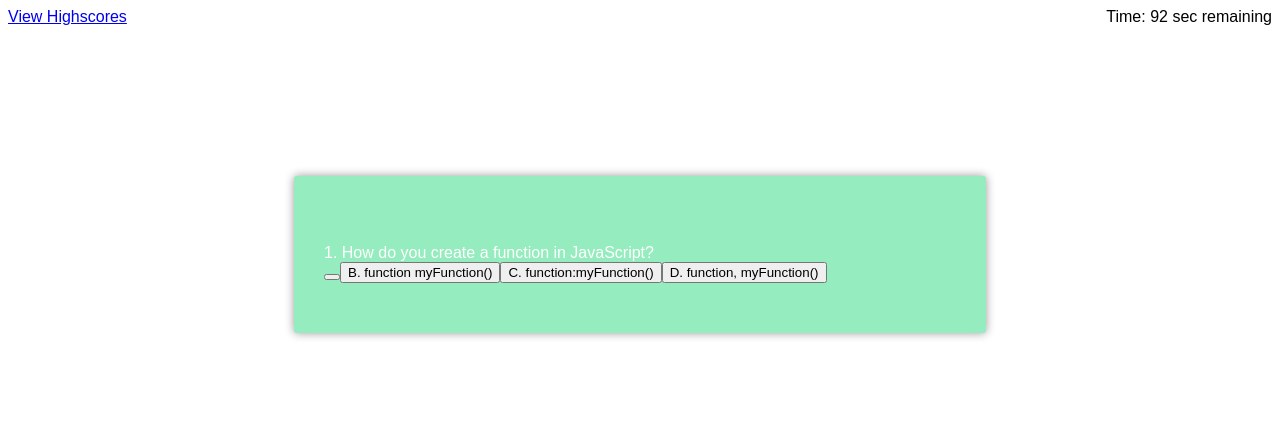
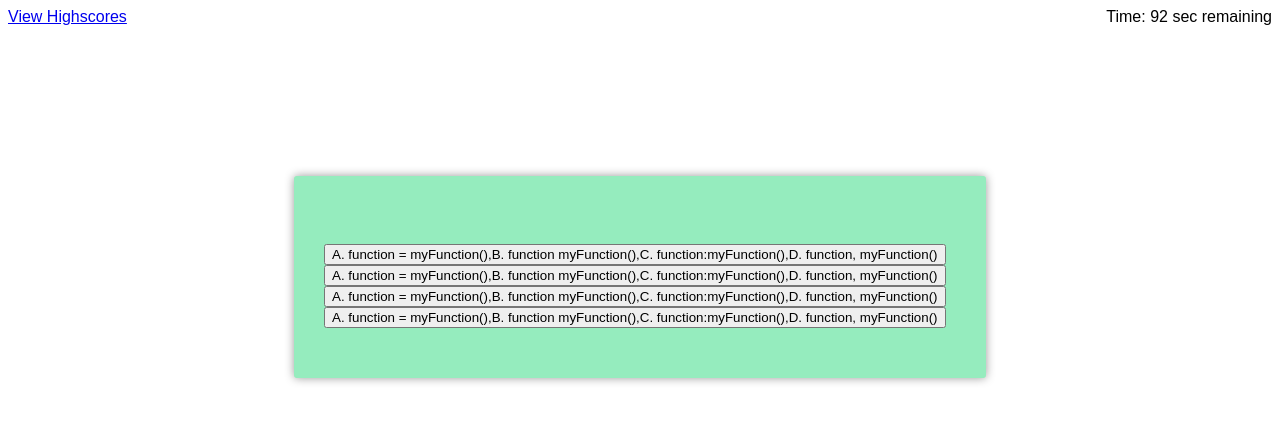
Before and after one commit to LexMastro/coding-quiz, a plain HTML site: page index.html in a window 1280 px wide. Both pictures are taken after a click on the element "Start". Drawn offline with Linux system fonts and the light colour scheme.

Commit message:
update script file

```diff
--- a/Assets/script.js
+++ b/Assets/script.js
@@ -14,60 +14,40 @@ highScores = JSON.parse(localStorage.getItem("highscores")) || [];
 
 var quizQuestions = [
     {
-        question: "1. How do you create a function in JavaScript?",
-        answers: [
-            { Text: "A. function = myFunction()", correct: false },
-            { text: "B. function myFunction()", correct: true },
-            { text: "C. function:myFunction()", correct: false },
-            { text: "D. function, myFunction()", correct: false }
-        ]
+        title:  "1. How do you create a function in JavaScript?",
+        choices: ["A. function = myFunction()", "B. function myFunction()", "C. function:myFunction()", "D. function, myFunction()"],
+        answer: "B. function myFunction()"
+    },
+
+    {
+        title:  "2. Which is the correct way to write an IF statement in JavaScript?",
+        choices: ["A. if (i == 5)",  "B. if i == 5 then", "C. if i = 5 then", "if i - 5 then"],
+        answer: "A. if (i == 5)"
+    },
+
+    {
+        title:  "3. How do you add a comment in a JavaScript?",
+        choices: [ "A. <!-- This is a comment-->", "B. //This is a comment",  "C. 'This is a comment'", "D. **This is a comment**"],
+        answer: "B. //This is a comment"
+    },
+
+    {
+        title:  "4. What is the correct way to write a JavaScript array?",
+        choices: ["A. var colors = (1:'red', 2:'green', 3:'blue'),", "B. var colors = 1 = ('red'), 2 = ('green'), 3 = ('blue)", "C. var colors = 'red, 'green, 'blue'", "D. var = colors ['red', 'blue', 'green']"],
+        answer: "D. var = colors ['red', 'blue', 'green']"
+    },
+
+    {
+        title:  "5. How do you declare a JavaScript variable?",
+        choices: ["A. v personName;", "B. var personName;",  "C. variable personName;"],
+        answer: "B. var personName;"
 
     },
+
     {
-        question: "Which is the correct way to write an IF statement in JavaScript?",
-        answers: [
-            { text: "if (i == 5)", correct: true },
-            { text: "if i == 5 then", correct: false },
-            { text: "if i = 5 then", correct: false },
-            { text: "if i - 5 then", correct: false }
-        ]
-
-    },
-    {
-        question: "How do you add a comment in a JavaScript?",
-        answers: [
-            { text: "<!-- This is a comment-->", correct: false },
-            { text: "//This is a comment", correct: true },
-            { text: "'This is a comment'", correct: false },
-            { text: "**This is a comment**", correct: false }
-        ]
-
-    }, {
-        question: "What is the correct way to write a JavaScript array?",
-        answers: [
-            { text: "var colors = (1:'red', 2:'green', 3:'blue'),", correct: false },
-            { text: "var colors = 1 = ('red'), 2 = ('green'), 3 = ('blue)", correct: false },
-            { text: "var colors = 'red, 'green, 'blue'", correct: false },
-            { text: "var colors ['red', 'blue', 'green']", correct: true }
-        ]
-
-    },
-    {
-        question: "How do you declare a JavaScript variable?",
-        answers: [
-            { text: "v personName;", correct: false },
-            { text: "var personName;", correct: true },
-            { text: "variable personName;", correct: false }
-        ]
-
-    }, {
-        question: "Which operator is used to assign a value to a variable?",
-        answers: [
-            { text: "*", correct: false },
-            { text: "-", correct: false },
-            { text: "X", correct: false },
-            { text: "=", correct: true }
-        ]
+        title:  "6. Which operator is used to assign a value to a variable?",
+        choices: [ "A. *", "B. -", "C. X", "D. ="],
+        answer: "D. ="
 
     },
 
@@ -84,7 +64,8 @@ let finalScore;
 
 startButton.addEventListener("click", startQuiz);
 
-function startQuiz() {
+function startQuiz(event) {
+    event.preventDefault()
 
     startButton.classList.add("hide");
     quizHeading.classList.add("hide");
@@ -93,15 +74,15 @@ function startQuiz() {
     quizContainer.classList.remove("hide");
     score.innerHTML = "";
     const question = quizQuestions[questionNumber];
-    const choices = question.answers;
+    const choices = question.choices;
     answerContainer.textContent = "";
 
     for (let index = 0; index < choices.length; index++) {
         const choice = choices[index];
 
         const button = document.createElement('button');
-        button.textContent = choice.text;
-        button.setAttribute('data-isAnswer', choice.correct);
+        button.textContent = choices;
+        button.setAttribute('data-isAnswer', choices.answer);
         button.addEventListener('click', checkAnswer)
         answerContainer.append(button);
     }
@@ -140,7 +121,7 @@ function checkAnswer(clickedAnswer) {
 function nextQuestion() {
     question = quizQuestions[questionNumber];
 
-    //
+
 
 
 }
--- a/index.html
+++ b/index.html
@@ -18,7 +18,7 @@
             <div class="button" id="start">Start</div>
   			<div id="quizContainer">
                 <div id="question"></div>
-                <div id="answers" data-="answersBtn"></div>
+                <div id="answers" class="answersBtn"></div>
                 <p id="correctText" class="hide">Correct!</p>
                 <p id="wrongText" class="hide">Wrong!</p>
             </div>
```
